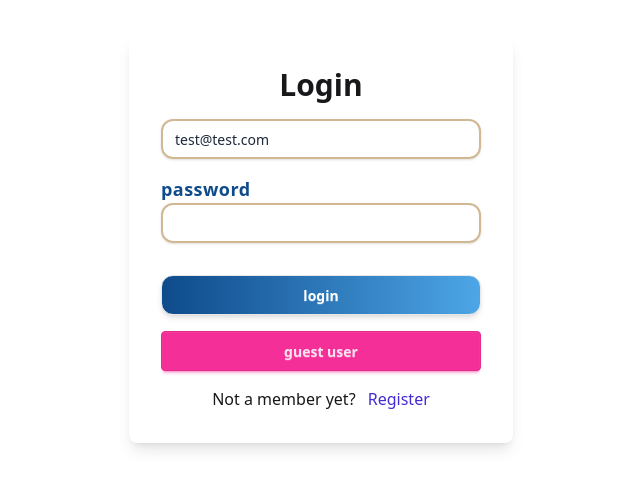
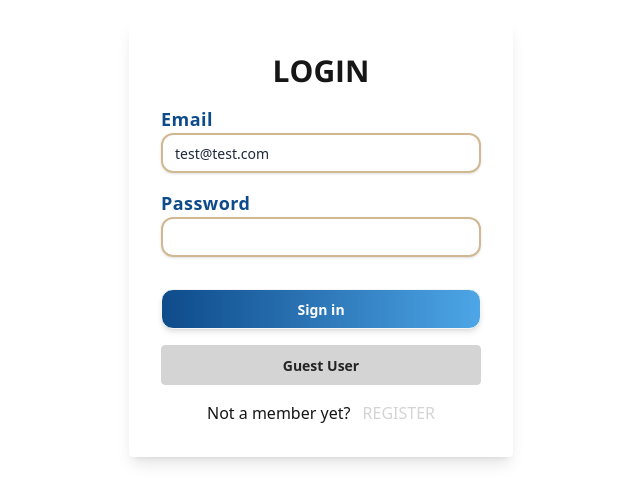
Before and after one commit to jccastaneda0201/comfy-furniture, a React (Vite) app: page /login in a window 1280 px wide. Shown: the part 161-664 px from the top of the page, without its empty margins (319-959 px from the left). Built offline with nearby package versions, Linux system fonts and the light colour scheme.

Commit message:
updated login and register components and add new features styles

```diff
--- a/index.html
+++ b/index.html
@@ -1,5 +1,5 @@
 <!DOCTYPE html>
-<html lang="en" data-theme="cupcake">
+<html lang="en">
   <head>
     <meta charset="UTF-8" />
     <link rel="icon" href="/jcdev.ico" />
--- a/src/components/Filters.jsx
+++ b/src/components/Filters.jsx
@@ -1,17 +1,45 @@
-import { Form, Link } from 'react-router-dom';
+import { Form, useLoaderData, Link } from 'react-router-dom';
 import FormInput from './FormInput';
+import FormSelect from './FormSelect';
 
 const Filters = () => {
+  const { meta, params } = useLoaderData();
+  const { company, category, order } = params;
   return (
     <Form className="bg-base-200 rounded-md px-8 py-4 grid gap-x-4  gap-y-8 sm:grid-cols-2 md:grid-cols-3 lg:grid-cols-4 items-center">
       {/* SEARCH */}
       <FormInput type="search" label="search product" name="search" size="input-sm" />
+      {/* CATEGORIES */}
+      <FormSelect
+        label="select category"
+        name="category"
+        list={meta.categories}
+        size="select-sm"
+        defaultValue={category}
+      />
+      {/* COMPANIES */}
+      <FormSelect
+        label="select company"
+        name="company"
+        list={meta.companies}
+        size="select-sm"
+        defaultValue={company}
+      />
+      {/* ORDER */}
+      <FormSelect
+        label="sort by"
+        name="order"
+        list={['a-z', 'z-a', 'high', 'low']}
+        size="select-sm"
+        defaultValue={order}
+      />
+      {/* PRICE */}
 
       {/* BUTTONS */}
-      <button type="submit" className="btn btn-primary btn-sm">
+      <button type="submit" className="btn btn-outline btn-success btn-sm text-sm">
         search
       </button>
-      <Link to="/products" className="btn btn-accent btn-sm">
+      <Link to="/products" className="btn btn-outline btn-error btn-sm text-sm">
         reset
       </Link>
     </Form>
--- /dev/null
+++ b/src/components/FormRange.jsx
@@ -0,0 +1,7 @@
+import React from 'react';
+
+const FormRange = () => {
+  return <div>FormRange</div>;
+};
+
+export default FormRange;
--- /dev/null
+++ b/src/components/FormSelect.jsx
@@ -0,0 +1,24 @@
+const FormSelect = ({ label, name, list, defaultValue, size }) => {
+  return (
+    <div className="form-control">
+      <label htmlFor={name} className="fieldset">
+        <span className="fieldset-legend capitalize">{label}</span>
+      </label>
+      <select
+        name={name}
+        id={name}
+        className={`select select-primary ${size}`}
+        defaultValue={defaultValue}
+      >
+        {list.map((item) => {
+          return (
+            <option key={item} value={item}>
+              {item}
+            </option>
+          );
+        })}
+      </select>
+    </div>
+  );
+};
+export default FormSelect;
--- a/src/index.css
+++ b/src/index.css
@@ -1,12 +1,17 @@
-@import url(https://fonts.googleapis.com/css?family=Roboto+Mono:100,200,300,regular,500,600,700,100italic,200italic,300italic,italic,500italic,600italic,700italic);
+
+@import url('https://fonts.googleapis.com/css2?family=Open+Sans:ital,wght@0,300..800;1,300..800&family=Roboto:ital,wght@0,100..900;1,100..900&display=swap');
+
 
 @import "tailwindcss";
-@plugin "daisyui" {
+@plugin "daisyui" {}
+@plugin "daisyui/theme" {
+  name: "wireframe";
+  default: true;
 
 }
-
 @theme {
   --font-roboto: "Roboto", sans-serif;
+  --font-openSans:"Open Sans", sans-serif;
 }
   .align-element {
     @apply mx-auto max-w-6xl px-8;
--- a/src/pages/Login.jsx
+++ b/src/pages/Login.jsx
@@ -3,20 +3,20 @@ import { Form, Link } from 'react-router-dom';
 
 export const Login = () => {
   return (
-    <section className="h-screen grid place-items-center">
+    <section className="h-screen grid place-items-center ">
       <Form method="post" className="card w-96 p-8 bg-base-100 shadow-lg flex flex-col gap-y-4">
-        <h4 className="text-center text-3xl font-bold">Login</h4>
-        <FormInput type="email" name="identifier" defaultValue="test@test.com" />
-        <FormInput type="password" label="password" name="password" />
-        <div className="mt-4">
-          <SubmitBtn text="login" />
+        <h4 className="text-center text-3xl font-bold font-openSans uppercase">Login</h4>
+        <FormInput type="email" label="Email" name="identifier" defaultValue="test@test.com" />
+        <FormInput type="password" label="Password" name="password" />
+        <div className="mt-4 capitalize">
+          <SubmitBtn text="Sign in" />
         </div>
-        <button type="button" className="btn btn-secondary btn-block">
+        <button type="button" className="btn btn-secondary btn-block capitalize ">
           guest user
         </button>
         <p className="text-center">
           Not a member yet?{' '}
-          <Link to="/register" className="ml-2 link link-hover link-primary capitalize">
+          <Link to="/register" className="ml-2 link link-hover link-primary uppercase">
             register
           </Link>
         </p>
--- a/src/pages/Register.jsx
+++ b/src/pages/Register.jsx
@@ -4,16 +4,16 @@ const Register = () => {
   return (
     <section className="h-screen grid place-items-center">
       <Form method="POST" className="card w-96 p-8 bg-base-100 shadow-lg flex flex-col gap-y-4">
-        <h4 className="text-center text-3xl font-bold">Register</h4>
-        <FormInput type="text" label="username" name="username" />
-        <FormInput type="email" label="email" name="email" />
-        <FormInput type="password" label="password" name="password" />
-        <div className="mt-4">
-          <SubmitBtn text="register" />
+        <h4 className="text-center text-3xl font-bold font-openSans uppercase">Register</h4>
+        <FormInput type="text" label="Username" name="username" />
+        <FormInput type="email" label="Email" name="email" />
+        <FormInput type="password" label="Password" name="password" />
+        <div className="mt-4 capitalize">
+          <SubmitBtn text="Create acount" />
         </div>
-        <p className="text-center">
+        <p className="text-center capitalize">
           Already a member?
-          <Link to="/login" className="ml-2 link link-hover link-primary capitalize">
+          <Link to="/login" className="ml-2 link link-hover link-primary uppercase">
             login
           </Link>
         </p>
```
